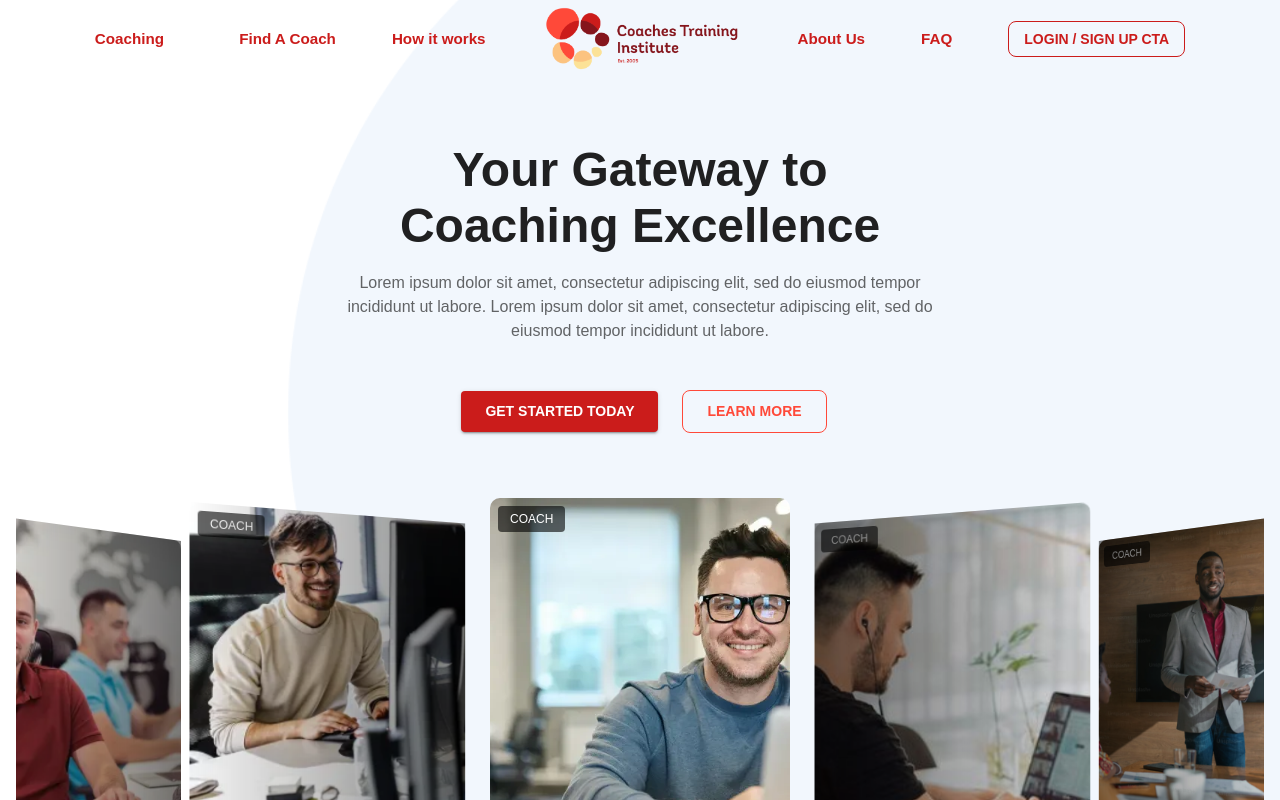
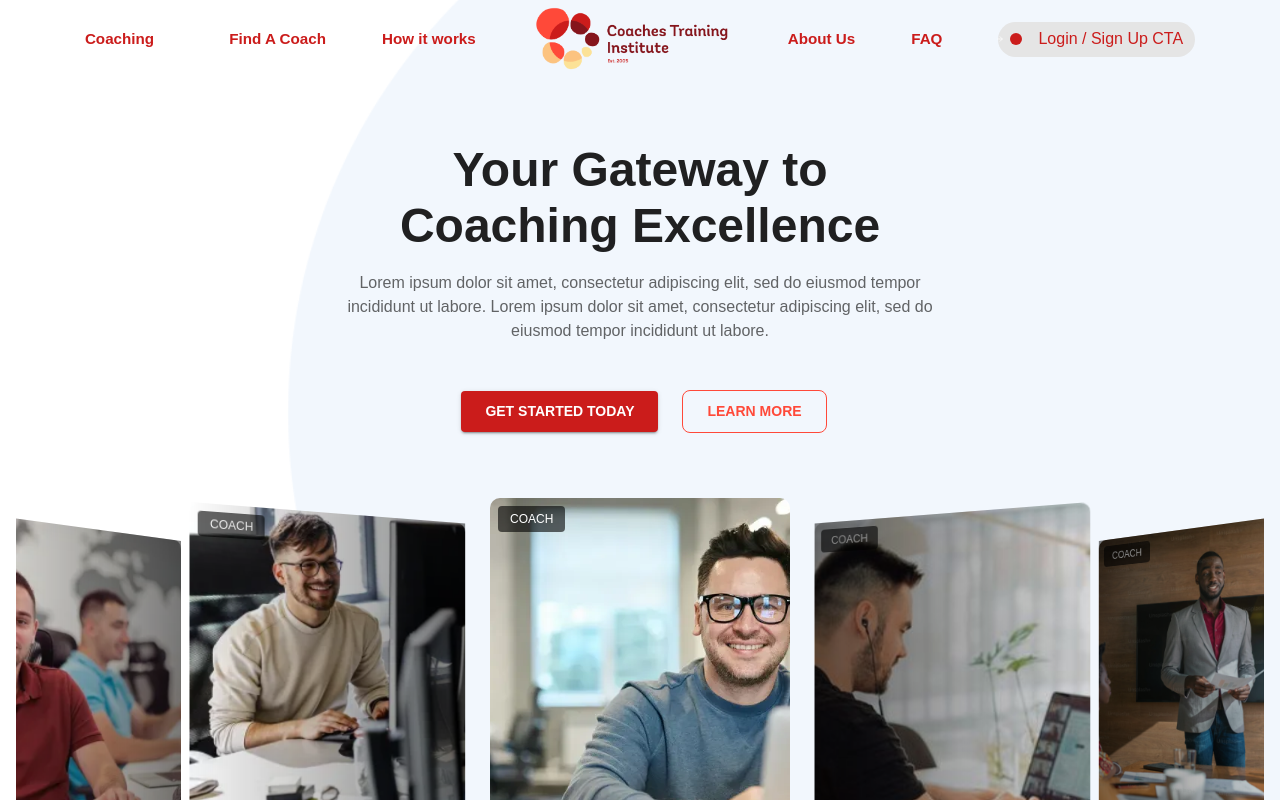
Before and after one commit to alim211196/CTI-homepage2, a React (Vite) app: page / in a window 1280 px wide. Shown: the top 800 px of the page. Built offline with nearby package versions, Linux system fonts and the light colour scheme; some icons are missing.

Commit message:
btn changed

```diff
--- a/package.json
+++ b/package.json
@@ -18,6 +18,7 @@
     "framer-motion": "^12.23.6",
     "react": "^19.1.0",
     "react-dom": "^19.1.0",
+    "react-icons": "^5.5.0",
     "react-router-dom": "^7.7.0",
     "react-slick": "^0.30.3",
     "slick-carousel": "^1.8.1",
--- /dev/null
+++ b/src/components/Page2/DotExpandButton.jsx
@@ -0,0 +1,90 @@
+import React, { useState } from "react";
+import { Box, Button, Typography } from "@mui/material";
+
+const DotExpandButton = ({text}) => {
+  const [hovered, setHovered] = useState(false);
+  const [pressed, setPressed] = useState(false);
+
+  const arrowTransform = () => {
+    if (pressed) return "translateX(0) rotate(-45deg)";
+    if (hovered) return "translateX(0)";
+    return "translateX(-200%)";
+  };
+
+  const arrowFontSize = hovered ? "18px" : "0px";
+  const arrowColor = hovered ? "#CB1C1B" : "#fff";
+  const buttonBg = pressed ? "#404040" : hovered ? "#CB1C1B" : "#e5e5e5";
+  const buttonColor = hovered ? "#fff" : "#CB1C1B";
+  const buttonPaddingLeft = hovered ? "8px" : "12px";
+  const iconBg = hovered ? "#fff" : "#CB1C1B";
+
+  // Small size for initial dot, expands on hover
+  const iconSize = hovered ? 24 : 12;
+
+  return (
+    <Button
+      disableRipple
+      onMouseEnter={() => setHovered(true)}
+      onMouseLeave={() => {
+        setHovered(false);
+        setPressed(false);
+      }}
+      onMouseDown={() => setPressed(true)}
+      onMouseUp={() => setPressed(false)}
+      sx={{
+        alignItems: "center",
+        gap: 2,
+        borderRadius: "20px",
+        backgroundColor: buttonBg,
+        color: buttonColor,
+        paddingLeft: buttonPaddingLeft,
+        paddingRight: "12px",
+        height: "35px",
+        fontSize: "14px",
+        textTransform: "none",
+        fontFamily: "inherit",
+        transition: "all 0.3s ease-in-out",
+        "&:hover": {
+          backgroundColor: "#CB1C1B",
+        },
+      }}
+    >
+      <Box
+        className="icon-container"
+        sx={{
+          borderRadius: "50%",
+          backgroundColor: iconBg,
+          padding: hovered ? "4px" : "2px",
+          display: "flex",
+          alignItems: "center",
+          justifyContent: "center",
+          width: iconSize,
+          height: iconSize,
+          transition: "all 0.3s ease-in-out",
+        }}
+      >
+        <svg
+          stroke="currentColor"
+          fill="none"
+          strokeWidth="2"
+          viewBox="0 0 24 24"
+          strokeLinecap="round"
+          strokeLinejoin="round"
+          style={{
+            transform: arrowTransform(),
+            fontSize: arrowFontSize,
+            color: arrowColor,
+            transition: "all 0.3s ease-in-out",
+            display: "inline-block",
+          }}
+        >
+          <line x1="5" y1="12" x2="19" y2="12"></line>
+          <polyline points="12,5 19,12 12,19"></polyline>
+        </svg>
+      </Box>
+      <Typography component="span">{text}</Typography>
+    </Button>
+  );
+};
+
+export default DotExpandButton;
--- a/src/components/Page2/Header.jsx
+++ b/src/components/Page2/Header.jsx
@@ -15,6 +15,7 @@ import {
 import logo from "../../assets/logo.png";
 import KeyboardArrowDownIcon from "@mui/icons-material/KeyboardArrowDown";
 import Grow from "@mui/material/Grow";
+import DotExpandButton from "./DotExpandButton";
 
 const navItems1 = [
   { label: "Find A Coach", href: "#" },
@@ -179,7 +180,8 @@ const Header = () => {
                 </Link>
               ))}
 
-              <Button
+              <DotExpandButton text={"Login / Sign Up CTA"} />
+              {/* <Button
                 variant="outlined"
                 size="medium"
                 sx={{
@@ -199,7 +201,7 @@ const Header = () => {
                 }}
               >
                 Login / Sign Up CTA
-              </Button>
+              </Button> */}
             </Box>
           </Toolbar>
         </Container>
```
Also changed, not shown: 1 other file (tests, documents, lock files or other folders).
